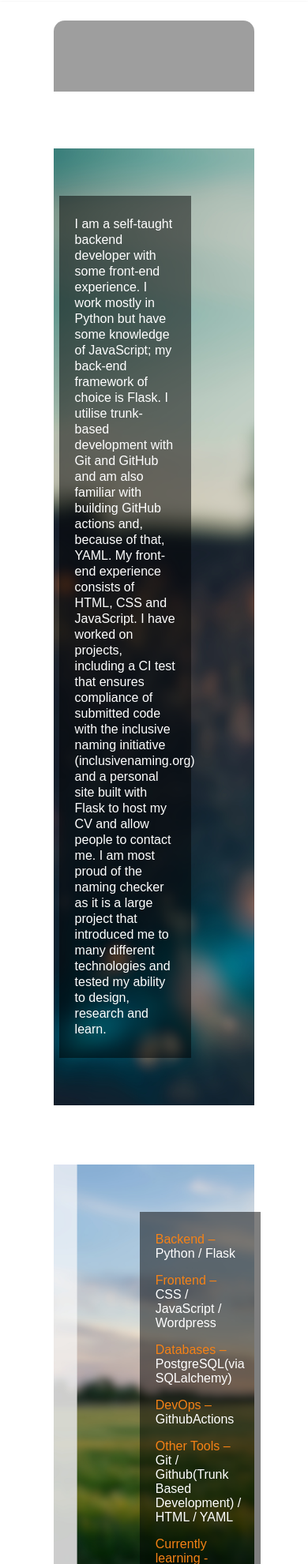
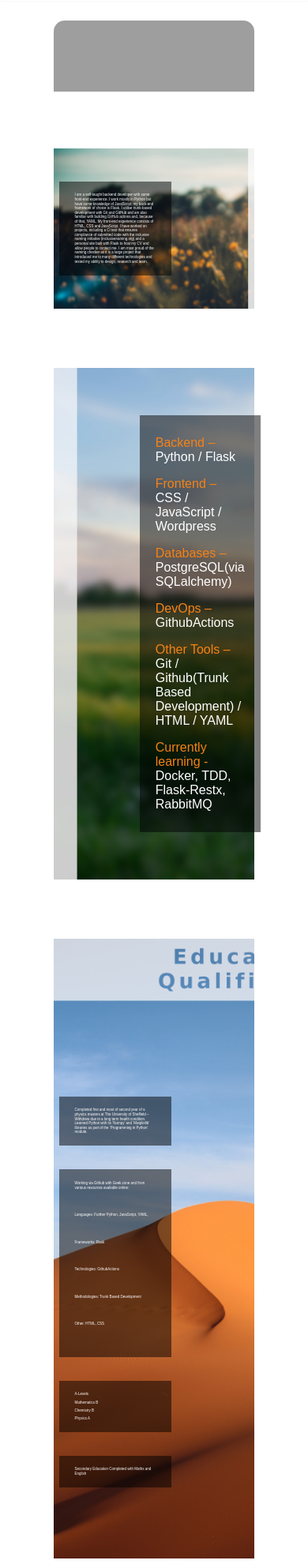
Before and after one commit to Drodinger/Personal_Site, a Flask app: page / in a window 390 px wide. Shown: the part 59-2040 px from the top of the page at 79% size. Run offline with Flask 3, Linux system fonts and the light colour scheme; some libraries are stand-ins or nearby versions; grey boxes are pictures that could not be loaded.

Commit message:
page responsiveness further tweaks 1

```diff
--- a/static/css/about.css
+++ b/static/css/about.css
@@ -42,8 +42,8 @@ body {
 #about_me_container {
     padding-right: 41.5%;
     padding-left: 2.5%;
-    padding-top: 60px;
-    padding-bottom: 60px;
+    padding-top: 5vh;
+    padding-bottom: 5vh;
     background-size: cover;
 }
 
@@ -103,6 +103,7 @@ body {
     color: white;
     font: sans-serif;
     line-height: 125%;
+    font-size: 1.15vw;
 }
 
 
```
